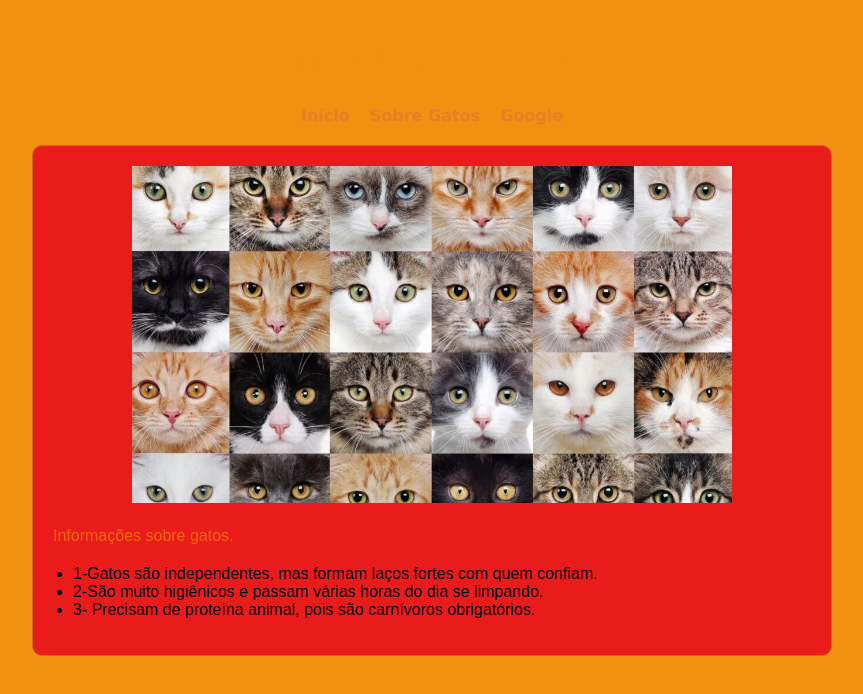
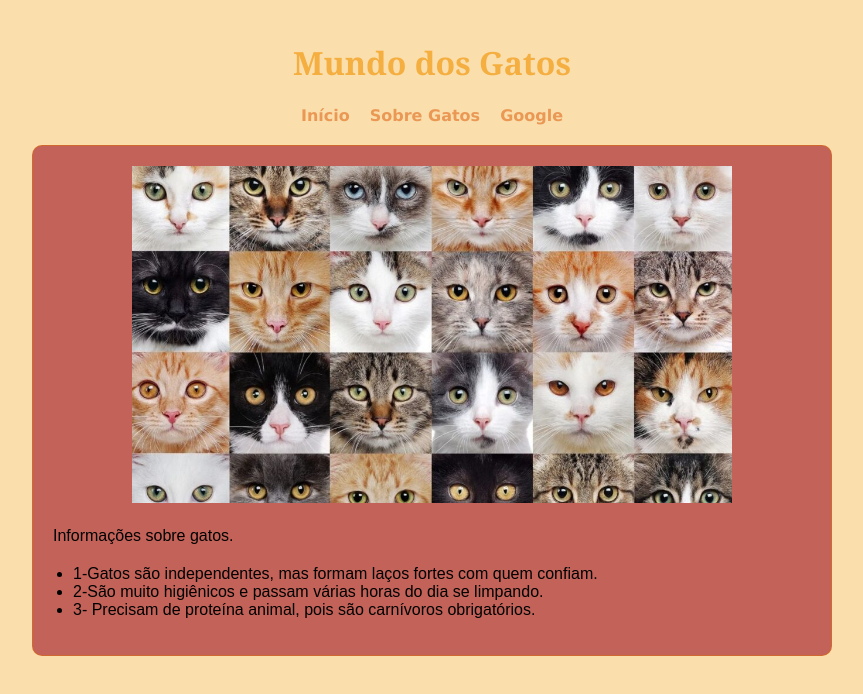
Before and after one commit to liviacunha14/08, a plain HTML site: page index.html in a window 1280 px wide. Shown: the whole page, without its empty margins (208-1071 px from the left). Drawn offline with Linux system fonts and the light colour scheme.

Commit message:
Add mudanças

```diff
--- a/css/estilo.css
+++ b/css/estilo.css
@@ -1,13 +1,13 @@
 body {
   margin: 0 auto;
   max-width: 800px;
-  background-color: #f19011;
+  background-color: #f1a31157;
   font-family: 'Arial', sans-serif;
   padding: 20px;
 }
 
 #titulo {
-  color: #f1950a7c;
+  color: #f1950aab;
   text-align: center;
   font-family: 'Georgia', serif;
 }
@@ -22,17 +22,17 @@ body {
 
 .menu a {
   text-decoration: none;
-  color: #da78369d;
+  color: #e06b1d9d;
   font-weight: bold;
   font-family: 'Verdana', sans-serif;
 }
 
 .menu a:hover {
-  color: #dd3c2a;
+  color: #cf5c4f;
 }
 
 .paragrafo {
-  color: #f0670c;
+  color: #f7f6f60005;
   line-height: 1.6;
   text-align: justify;
 }
@@ -51,9 +51,9 @@ body {
 }
 
 main {
-  background-color: #e91b1b;
+  background-color: #b44343cc;
   padding: 20px;
-  border: 1px solid #d66a22;
+  border: 1px solid #d66a22c0;
   border-radius: 10px;
   margin-top: 20px;
 }
--- a/index.html
+++ b/index.html
@@ -3,7 +3,7 @@
 <head>
   <meta charset="UTF-8">
   <meta name="viewport" content="width=device-width, initial-scale=1.0">
-  <title>Página Principal</title>
+  <title>Os Gatos</title>
   <link rel="stylesheet" href="css/estilo.css">
 </head>
 <body>
```
Also changed, not shown: gatos.html (+1 -1 lines).
